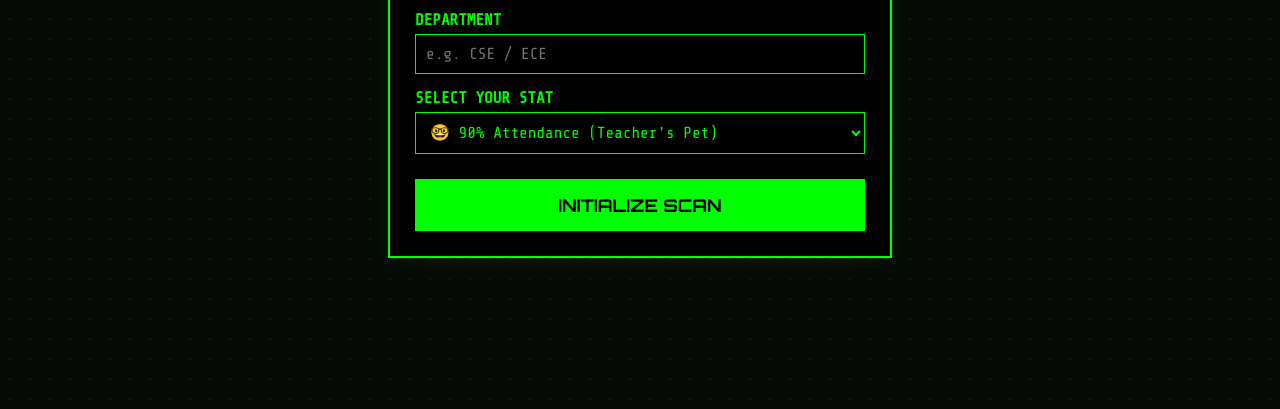
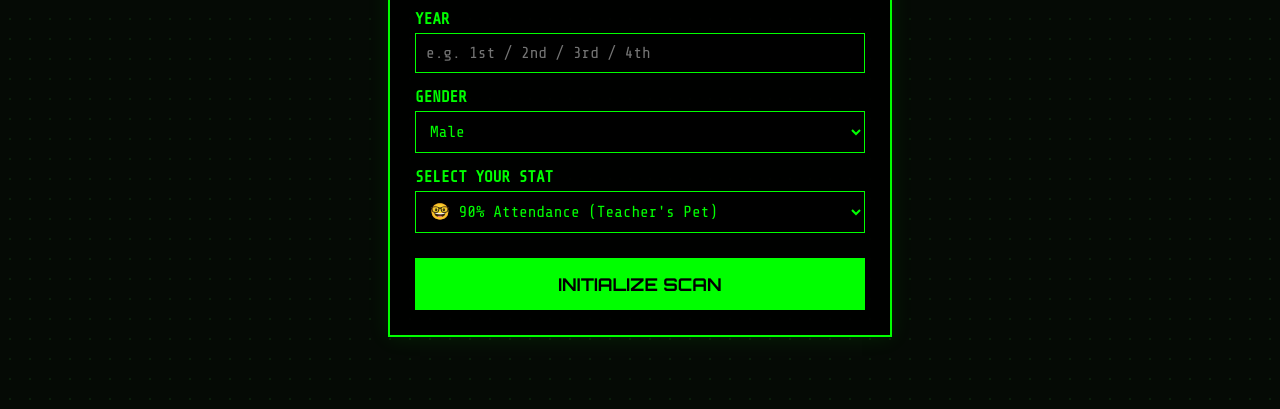
Before and after one commit to U-Jayadhar/gdgoc-oracle, a website: page index.html in a window 1280 px wide. Both pictures are taken after a click on the button "INITIALIZE SCAN". Shown: the part 391-800 px from the top of the page. Drawn offline with nearby package versions, Linux system fonts and the light colour scheme.

Commit message:
added gender and year

```diff
--- a/api/predict.js
+++ b/api/predict.js
@@ -22,7 +22,7 @@ export default async function handler(req, res) {
 
   try {
     // 4. Input Parsing
-    const { name, branch, stat } = req.body;
+    const { name, branch, year, gender, stat } = req.body;
 
     // 5. Initialize Gemini
     const genAI = new GoogleGenerativeAI(apiKey);
@@ -45,6 +45,8 @@ Some Hangout spots and cafes in university: Gandhi Park, Venture Cafe, Talent Ca
 USER DATA:
 - name: ${name}
 - branch: ${branch}
+- year: ${year}
+- gender: ${gender}
 - stat: ${stat}
 
 TASK: Return a receipt-style prediction. Keep each field concise (max ~200 chars).
--- a/index.html
+++ b/index.html
@@ -36,6 +36,24 @@
           placeholder="e.g. CSE / ECE"
           autocomplete="off"
         />
+
+        <label for="year">YEAR</label>
+        <input
+          type="text"
+          id="year"
+          placeholder="e.g. 1st / 2nd / 3rd / 4th"
+          autocomplete="off"
+        />
+
+        <!-- gender dropdown select male/female/other/wish to not specify -->
+
+        <label for="gender">GENDER</label>
+        <select id="gender">
+          <option value="Male">Male</option>
+          <option value="Female">Female</option>
+          <option value="Other">Other</option>
+          <option value="Prefer not to say">Prefer not to say</option>
+        </select>
 
         <label for="stat">SELECT YOUR STAT</label>
         <select id="stat">
--- a/script.js
+++ b/script.js
@@ -1,6 +1,8 @@
 window.generatePrediction = async function () {
   const name = document.getElementById("name").value.trim();
   const branch = document.getElementById("branch").value.trim();
+  const year = document.getElementById("year").value.trim();
+  const gender = document.getElementById("gender").value;
   const stat = document.getElementById("stat").value;
   const btn = document.getElementById("predict-btn");
   const resultArea = document.getElementById("result-area");
@@ -20,7 +22,7 @@ window.generatePrediction = async function () {
       // Relative path is correct for Vercel
       method: "POST",
       headers: { "Content-Type": "application/json" },
-      body: JSON.stringify({ name, branch, stat }),
+      body: JSON.stringify({ name, branch, year, gender, stat }),
     });
 
     if (!response.ok) {
```
